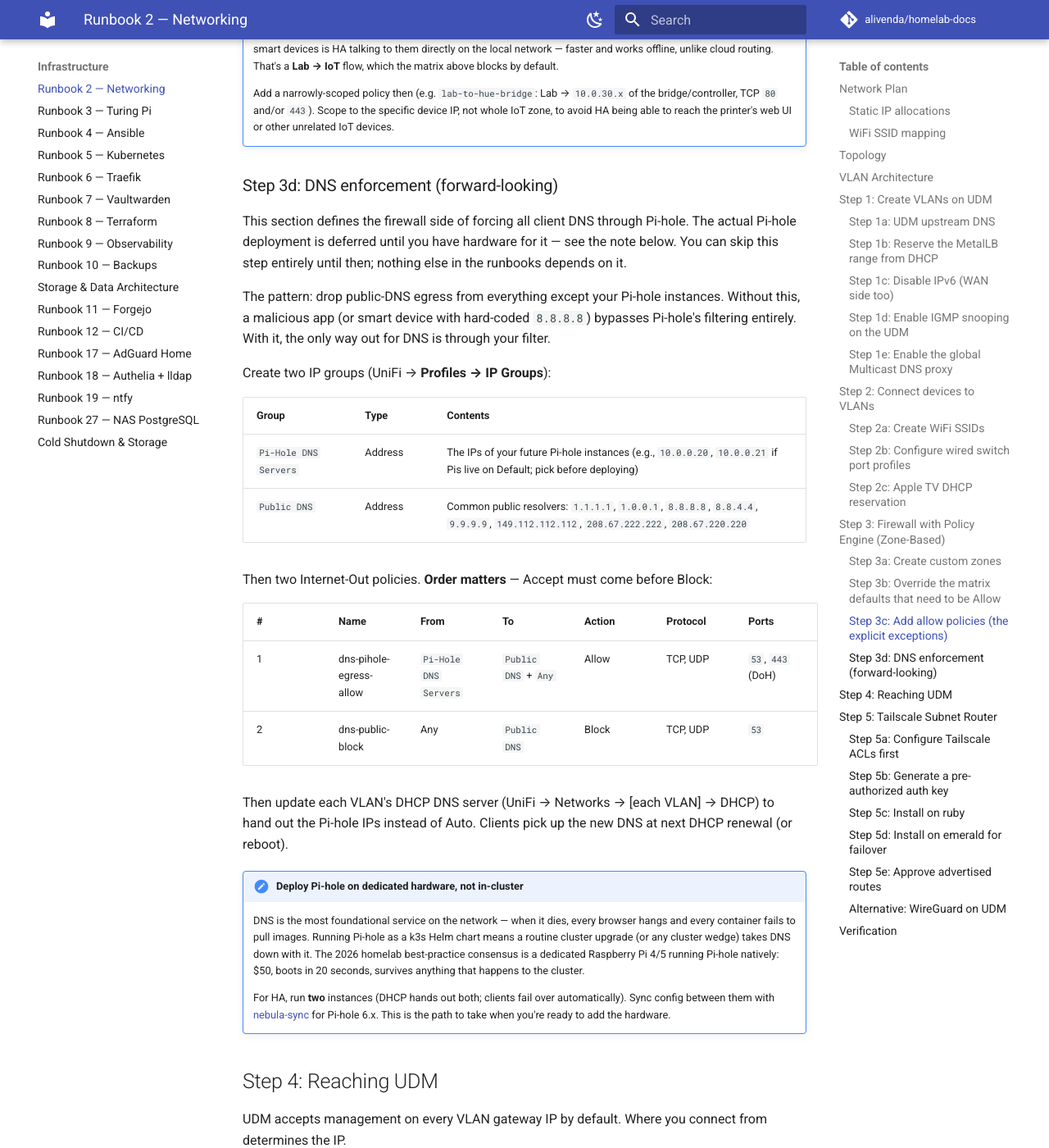
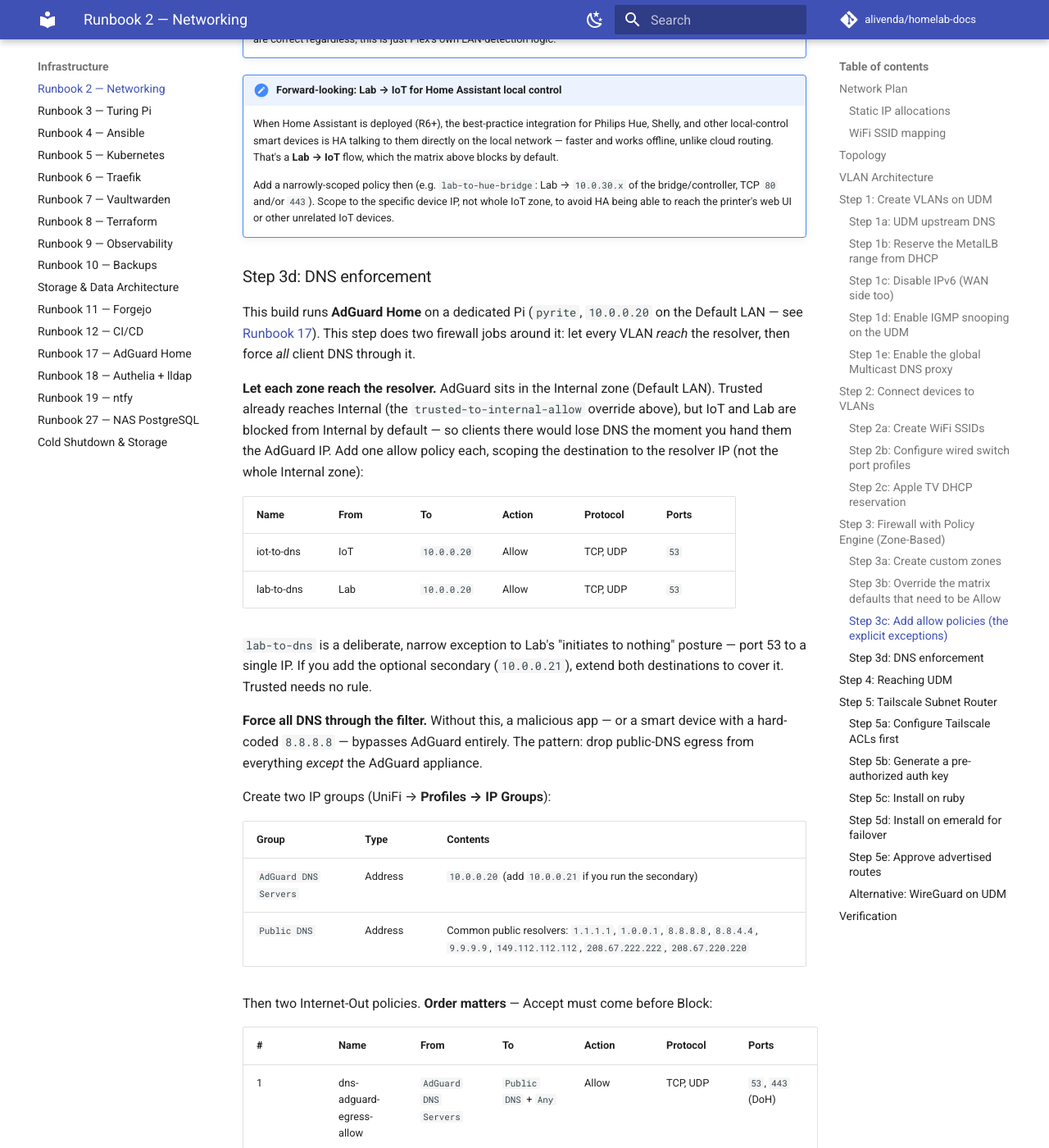
Before and after one commit to alivenda/homelab-docs, an MkDocs documentation site: the page built from docs/02-networking.md, in a window 1280 px wide and 1400 px high, scrolled down 11837 px. Shown: the whole window at 82% size. Built offline with MkDocs 1.6.1 and Material for MkDocs 9.7.7, drawn with Linux system fonts in a browser that asks for light colours; comment, search, counter and statistics services are not loaded; some of the changed text lies outside the part shown.

Commit message:
docs: rehome AdGuard to a dedicated Pi (pyrite) on the Default VLAN
Single-node baseline with optional second-node failover. Primary pyrite at 10.0.0.20 on the Default VLAN; optional secondary marcasite at 10.0.0.21. Replaces the placeholder 10.0.20.20/.21, which collided with slate on the Lab VLAN.

R2 Step 3d now reflects an actual AdGuard deployment (not a forward-looking Pi-hole): adds IoT/Lab reachability rules so clients reach the resolver on Default, plus public-DNS egress enforcement. index, prerequisites, and personal-cloud-stack updated to 1x dedicated Pi (Pi 3 B) instead of 2x Pi Zero 2 W.

````diff
--- a/docs/02-networking.md
+++ b/docs/02-networking.md
@@ -30,7 +30,7 @@ This table is the authoritative source for every later runbook (Terraform `unifi
 - IPv6: disabled on both WAN and LAN (see Step 1 note)
 - IGMP snooping: **on** (on the UDM's built-in switch, see Step 1d) — required for mDNS reflector to forward multicast cleanly across VLANs
 - Multicast DNS (mDNS): **global gateway reflector set to Auto** — the UDM retransmits common mDNS (AirPlay, Cast, HomeKit, Bonjour) across **all** VLANs; it is not a per-network toggle. Custom mode (whitelist services, scope to chosen VLANs) is the hardening option — see Step 1e
-- UDM upstream DNS: `1.1.1.1` (Cloudflare) — migrate to dedicated Pi-hole appliance later (see Step 3d)
+- UDM upstream DNS: `1.1.1.1` (Cloudflare). Client DNS is handed off to a dedicated AdGuard Home appliance (`pyrite`, `10.0.0.20`) — see Step 3d and [Runbook 17](17-adguard-home.md)
 - MetalLB pool: `10.0.20.200–.250` (reserved within Lab VLAN, outside DHCP)
 
 !!! note "Why NAS sits on Lab, not Trusted"
@@ -47,6 +47,8 @@ Within the static range of each VLAN. Cluster nodes get their static IP from `di
 |---|---|---|---|
 | UDM | default | `10.0.0.1` | UDM default |
 | UniFi AP | default | `10.0.0.3` | UDM DHCP reservation |
+| pyrite (AdGuard Home — DNS) | default | `10.0.0.20` | dietpi.txt static |
+| marcasite (AdGuard Home — DNS failover, optional) | default | `10.0.0.21` | dietpi.txt static |
 | Turing Pi 2 BMC | lab | `10.0.20.4` | UDM DHCP reservation |
 | ruby (k3s control plane, Tailscale subnet router) | lab | `10.0.20.10` | dietpi.txt static |
 | emerald (Tailscale subnet router failover) | lab | `10.0.20.11` | dietpi.txt static |
@@ -300,32 +302,41 @@ UniFi auto-generates a matching `(Return)` policy for every Allow rule (it's sta
 
     Add a narrowly-scoped policy then (e.g. `lab-to-hue-bridge`: Lab → `10.0.30.x` of the bridge/controller, TCP `80` and/or `443`). Scope to the specific device IP, not whole IoT zone, to avoid HA being able to reach the printer's web UI or other unrelated IoT devices.
 
-### Step 3d: DNS enforcement (forward-looking)
+### Step 3d: DNS enforcement
 
-This section defines the firewall side of forcing all client DNS through Pi-hole. The actual Pi-hole deployment is deferred until you have hardware for it — see the note below. You can skip this step entirely until then; nothing else in the runbooks depends on it.
+This build runs **AdGuard Home** on a dedicated Pi (`pyrite`, `10.0.0.20` on the Default LAN — see [Runbook 17](17-adguard-home.md)). This step does two firewall jobs around it: let every VLAN *reach* the resolver, then force *all* client DNS through it.
 
-The pattern: drop public-DNS egress from everything except your Pi-hole instances. Without this, a malicious app (or smart device with hard-coded `8.8.8.8`) bypasses Pi-hole's filtering entirely. With it, the only way out for DNS is through your filter.
+**Let each zone reach the resolver.** AdGuard sits in the Internal zone (Default LAN). Trusted already reaches Internal (the `trusted-to-internal-allow` override above), but IoT and Lab are blocked from Internal by default — so clients there would lose DNS the moment you hand them the AdGuard IP. Add one allow policy each, scoping the destination to the resolver IP (not the whole Internal zone):
+
+| Name | From | To | Action | Protocol | Ports |
+|---|---|---|---|---|---|
+| iot-to-dns | IoT | `10.0.0.20` | Allow | TCP, UDP | `53` |
+| lab-to-dns | Lab | `10.0.0.20` | Allow | TCP, UDP | `53` |
+
+`lab-to-dns` is a deliberate, narrow exception to Lab's "initiates to nothing" posture — port 53 to a single IP. If you add the optional secondary (`10.0.0.21`), extend both destinations to cover it. Trusted needs no rule.
+
+**Force all DNS through the filter.** Without this, a malicious app — or a smart device with a hard-coded `8.8.8.8` — bypasses AdGuard entirely. The pattern: drop public-DNS egress from everything *except* the AdGuard appliance.
 
 Create two IP groups (UniFi → **Profiles → IP Groups**):
 
 | Group | Type | Contents |
 |---|---|---|
-| `Pi-Hole DNS Servers` | Address | The IPs of your future Pi-hole instances (e.g., `10.0.0.20`, `10.0.0.21` if Pis live on Default; pick before deploying) |
+| `AdGuard DNS Servers` | Address | `10.0.0.20` (add `10.0.0.21` if you run the secondary) |
 | `Public DNS` | Address | Common public resolvers: `1.1.1.1`, `1.0.0.1`, `8.8.8.8`, `8.8.4.4`, `9.9.9.9`, `149.112.112.112`, `208.67.222.222`, `208.67.220.220` |
 
 Then two Internet-Out policies. **Order matters** — Accept must come before Block:
 
 | # | Name | From | To | Action | Protocol | Ports |
 |---|---|---|---|---|---|---|
-| 1 | dns-pihole-egress-allow | `Pi-Hole DNS Servers` | `Public DNS` + `Any` | Allow | TCP, UDP | `53`, `443` (DoH) |
+| 1 | dns-adguard-egress-allow | `AdGuard DNS Servers` | `Public DNS` + `Any` | Allow | TCP, UDP | `53`, `443` (DoH) |
 | 2 | dns-public-block | Any | `Public DNS` | Block | TCP, UDP | `53` |
 
-Then update each VLAN's DHCP DNS server (UniFi → Networks → [each VLAN] → DHCP) to hand out the Pi-hole IPs instead of Auto. Clients pick up the new DNS at next DHCP renewal (or reboot).
+Then update each VLAN's DHCP DNS server (UniFi → Networks → [each VLAN] → DHCP) to hand out the AdGuard IP instead of Auto. Clients pick up the new DNS at next DHCP renewal (or reboot).
 
-!!! note "Deploy Pi-hole on dedicated hardware, not in-cluster"
-    DNS is the most foundational service on the network — when it dies, every browser hangs and every container fails to pull images. Running Pi-hole as a k3s Helm chart means a routine cluster upgrade (or any cluster wedge) takes DNS down with it. The 2026 homelab best-practice consensus is a dedicated Raspberry Pi 4/5 running Pi-hole natively: $50, boots in 20 seconds, survives anything that happens to the cluster.
+!!! note "Run DNS on dedicated hardware, not in-cluster"
+    DNS is the most foundational service on the network — when it dies, every browser hangs and every container fails to pull images. Running it as a k3s Helm chart means a routine cluster upgrade (or any cluster wedge) takes DNS down with it. The best-practice consensus is a dedicated Raspberry Pi running the resolver natively: cheap, boots in seconds, survives anything that happens to the cluster.
 
-    For HA, run **two** instances (DHCP hands out both; clients fail over automatically). Sync config between them with [nebula-sync](https://github.com/lovelaze/nebula-sync) for Pi-hole 6.x. This is the path to take when you're ready to add the hardware.
+    For redundancy, run **two** (DHCP hands out both; clients fail over automatically) and sync config from the primary — see [Runbook 17](17-adguard-home.md).
 
 ## Step 4: Reaching UDM
 
@@ -481,7 +492,7 @@ Tailscale is easier (NAT traversal handled, no port forward needed). WireGuard o
 - [ ] From an IoT device: `curl http://<HA-IP>:8123` succeeds (iot-to-HA policy)
 - [ ] From the Apple TV: AirPlay handoff to Plex on the NAS works via Infuse and/or the Plex app (proves mDNS reflector + `iot-to-plex-tcp` + `iot-to-plex-udp` + IGMP snooping all wired up correctly, plus Plex Server's LAN Networks setting includes `10.0.30.0/24`)
 - [ ] From a phone on `home` SSID: AirPlay from Photos / Music finds Apple TV in the picker and casts successfully — proves mDNS reflector is working
-- [ ] *(after Pi-hole deploy)* From any client: `dig @8.8.8.8 example.com` times out (proves `dns-public-block` policy); `dig @<pi-hole-ip> example.com` succeeds
+- [ ] *(after AdGuard deploy)* From any client: `dig @8.8.8.8 example.com` times out (proves `dns-public-block` policy); `dig @10.0.0.20 example.com` succeeds
 - [ ] From a Trusted device with Tailscale connected via cellular: `ping 10.0.20.10` over Tailscale works
 - [ ] `tailscale status` on ruby AND emerald shows advertised routes accepted
 - [ ] Tailscale admin console: ACL file in place, only `autogroup:owner` has access to advertised subnets
--- a/docs/17-adguard-home.md
+++ b/docs/17-adguard-home.md
@@ -5,28 +5,33 @@ DNS-level ad blocking and privacy protection for every device on the network.
 | | |
 |---|---|
 | **Difficulty** | Beginner |
-| **Time Estimate** | 1–2 hours |
-| **Runs On** | 2× Raspberry Pi Zero 2 W (OS-level service — not k3s) |
-| **Depends On** | Runbook 2 (static IPs assigned on Lab VLAN) |
+| **Time Estimate** | 1 hour |
+| **Runs On** | 1× Raspberry Pi (OS-level service — not k3s). This build: a Pi 3 Model B (`pyrite`). |
+| **Depends On** | Runbook 2 (static IP on the Default VLAN) |
 
-AdGuard Home runs natively on two dedicated Pi Zero 2 W nodes rather than in the k3s cluster. DNS must stay up independently of cluster reboots and upgrades. Two units give automatic failover: the UDM advertises both IPs as DNS servers via DHCP so if one goes down clients fail over with no manual intervention.
+AdGuard Home runs natively on a dedicated Raspberry Pi rather than in the k3s cluster: DNS must stay up independently of cluster reboots and upgrades. **One Pi is enough** for a working setup. Adding a **second** Pi is an optional upgrade for automatic failover — the UDM advertises both IPs as DNS servers via DHCP, so if one goes down clients fail over with no manual intervention.
+
+This build runs a single node, `pyrite`, at `10.0.0.20` on the Default VLAN. The optional secondary is `marcasite` at `10.0.0.21`.
+
+!!! note "Why the Default VLAN, not Lab"
+    DNS is shared infrastructure, not a cluster service, so it lives on the Default LAN (the management plane) alongside the UDM — not on Lab, where the firewall posture is "initiates to nothing." Trusted devices already reach the Default LAN (the `trusted-to-internal-allow` policy from R2), so they get DNS with no extra rule; IoT and Lab need one small allow rule each — see [R2 Step 3d](02-networking.md#step-3d-dns-enforcement).
 
 This runbook covers:
 
-1. Installing AdGuard Home on both Pi Zeros
-2. Configuring the primary
-3. Syncing config to the secondary via adguardhome-sync
-4. Advertising both IPs as DNS servers from the UDM
+1. Installing AdGuard Home on the Pi
+2. Configuring upstreams and blocklists
+3. Advertising it as the DNS server from the UDM
+4. *(Optional)* Adding a second Pi for failover with config sync
 
 ## Prerequisites
 
-- Both Pi Zero 2 Ws provisioned with DietPi (64-bit ARM) and accessible via SSH.
-- Static IPs assigned on the Lab VLAN — this runbook uses `10.0.20.20` (primary) and `10.0.20.21` (secondary) as examples. Substitute your actual assignments from Runbook 2.
+- A Raspberry Pi provisioned with DietPi (64-bit ARM) and reachable via SSH. If your `dietpi.txt` included `AUTO_SETUP_INSTALL_SOFTWARE_ID=126` (see [Runbook 3](03-turing-pi.md) for the DietPi automation pattern), AdGuard Home is already installed — skip to Step 2.
+- Static IP `10.0.0.20` on the Default VLAN (set via `dietpi.txt` at first boot, per Runbook 2).
 - UDM admin access.
 
-## Step 1: Install AdGuard Home on Both Pi Zeros
+## Step 1: Install AdGuard Home
 
-Run the following on **both** nodes. The official automated installer detects ARM64 and downloads the correct binary. See the [official install docs](https://adguard-dns.io/kb/adguard-home/getting-started/) for reference.
+If DietPi-Software didn't already install it (ID 126), run the official installer — it detects ARM64 and downloads the correct binary. See the [official install docs](https://adguard-dns.io/kb/adguard-home/getting-started/) for reference.
 
 ```bash
 curl -s -S -L https://raw.githubusercontent.com/AdguardTeam/AdGuardHome/master/scripts/install.sh | sh -s -- -v
@@ -49,16 +54,16 @@ systemctl status AdGuardHome
 
 ## Step 2: Initial Setup Wizard
 
-Open `http://<pi-ip>:3000` from a browser on your local network and complete the wizard on **both nodes**:
+Open `http://10.0.0.20:3000` from a browser on your local network and complete the wizard:
 
 1. **Listen interfaces** — accept the default (all interfaces).
 2. **DNS listen port** — leave at 53.
-3. **Admin credentials** — create a strong username and password. Save both to Vaultwarden before proceeding. Use the same credentials on both nodes (adguardhome-sync requires it).
-4. Complete the wizard. AdGuard Home is now serving DNS on port 53 and its web UI on port 80.
+3. **Admin credentials** — create a strong username and password; save both to Vaultwarden. (If you plan to add a second node later, reuse these credentials there — adguardhome-sync requires matching logins.)
+4. Complete the wizard. AdGuard Home now serves DNS on port 53 and its web UI on port 80.
 
-## Step 3: Configure the Primary
+## Step 3: Configure Upstreams and Blocklists
 
-Log into the primary at `http://10.0.20.20` and apply the following settings.
+Log into `http://10.0.0.20` and apply the following.
 
 **Settings → DNS settings → Upstream DNS servers:**
 
@@ -81,20 +86,39 @@ Enable **Parallel requests** so both upstreams are queried simultaneously.
 - AdGuard DNS filter (built-in — enable it)
 - Add OISD Basic: `https://abp.oisd.nl/`
 
-The secondary will receive this config automatically in Step 4 — do not configure it manually.
+## Step 4: Point the UDM's DHCP at AdGuard
 
-## Step 4: Install adguardhome-sync on the Primary
+In the UniFi Network app, hand out the Pi's IP as the DNS server for each VLAN that should use AdGuard Home:
 
-[adguardhome-sync](https://github.com/bakito/adguardhome-sync) pushes configuration from the primary to the secondary on a schedule. Install it as a Docker container on the **primary Pi Zero**.
+1. Go to **Settings → Networks → [VLAN name] → DHCP → DNS Server**.
+2. Set **DNS Server 1** to `10.0.0.20`.
+3. Repeat for the Trusted, Lab, and IoT VLANs.
 
-First, install Docker on the primary if not already present:
+!!! warning "IoT and Lab need a firewall rule to reach it"
+    AdGuard sits on the Default LAN (Internal zone). Trusted reaches it already, but with the zone-based firewall the IoT and Lab zones are blocked from Internal by default — clients there will *silently* lose DNS unless you add the allow rules in [R2 Step 3d](02-networking.md#step-3d-dns-enforcement). Add those before flipping each VLAN's DNS over.
+
+Clients pick up AdGuard at the next DHCP renewal. Force a renewal on a test device (`sudo dhclient -r && sudo dhclient` on Linux, reconnect Wi-Fi on a phone) and verify queries appear in AdGuard's **Query Log**.
+
+## Optional: Add a Second Node for Failover
+
+A single Pi is a single point of failure for DNS. For automatic failover, add a second Pi (`marcasite`, `10.0.0.21`) and have the UDM hand out both. Config is kept in sync from the primary, so you only ever edit one.
+
+### Install and set up the secondary
+
+Repeat Step 1 and Step 2 on the second Pi at `10.0.0.21`, using the **same** admin username and password as the primary. Do **not** configure upstreams or blocklists on it — they'll be pushed from the primary in the next step.
+
+### Sync config with adguardhome-sync
+
+[adguardhome-sync](https://github.com/bakito/adguardhome-sync) pushes configuration from the primary to the secondary on a schedule. Run it as a Docker container on the **primary** (`pyrite`).
+
+Install Docker on the primary if not already present:
 
 ```bash
 apt update && apt install -y docker.io
 systemctl enable --now docker
 ```
 
-Create the config directory and write the config file. Create `/etc/adguardhome-sync/adguardhome-sync.yaml` with the following content (substitute your credentials and IPs):
+Create `/etc/adguardhome-sync/adguardhome-sync.yaml` (substitute your credentials):
 
 ```yaml
 origin:
@@ -103,7 +127,7 @@ origin:
   password: YOUR_PRIMARY_PASSWORD
 
 replicas:
-  - url: http://10.0.20.21:80
+  - url: http://10.0.0.21:80
     username: admin
     password: YOUR_SECONDARY_PASSWORD
 
@@ -127,44 +151,42 @@ Verify the first sync completed:
 docker logs adguardhome-sync
 ```
 
-You should see a successful push. Log into the secondary at `http://10.0.20.21` and confirm blocklists match the primary.
+You should see a successful push. Log into `http://10.0.0.21` and confirm blocklists match the primary.
 
-## Step 5: Configure UDM DHCP
+### Advertise both from the UDM
 
-In the UniFi Network app, advertise both Pi Zero IPs as DNS servers for each VLAN that should use AdGuard Home:
-
-1. Go to **Settings → Networks → [VLAN name] → DHCP → DNS Server**.
-2. Set **DNS Server 1** to `10.0.20.20` (primary).
-3. Set **DNS Server 2** to `10.0.20.21` (secondary).
-4. Repeat for your Trusted, Lab, and IoT VLANs.
-
-Clients will use AdGuard at the next DHCP renewal. Force a renewal on a test device (`sudo dhclient -r && sudo dhclient` on Linux, reconnect Wi-Fi on a phone) and verify queries appear in AdGuard's **Query Log**.
+Back in **Settings → Networks → [VLAN name] → DHCP → DNS Server**, set **DNS Server 2** to `10.0.0.21` on each VLAN (DNS Server 1 stays `10.0.0.20`). Clients now fail over automatically. Extend the IoT/Lab allow rules in [R2 Step 3d](02-networking.md#step-3d-dns-enforcement) to cover `10.0.0.21` as well.
 
 ## Ansible
 
-The Pi Zero 2 W nodes should be in your `homelab-ansible` inventory so their configuration is rebuild-durable. Add them to a `dns` host group with a role that covers:
+The Pi should be in your `homelab-ansible` inventory so its configuration is rebuild-durable. Add it to a `dns` host group with a role that covers:
 
 - AdGuard Home install and service enable
 - systemd-resolved disable
-- Docker install and adguardhome-sync container
+- *(secondary only)* Docker install and adguardhome-sync container
 
 ## Verification
 
-- [ ] AdGuard Home service running on both nodes:
+- [ ] AdGuard Home service running:
 
     ```bash
     systemctl status AdGuardHome
     ```
 
-- [ ] Primary web UI accessible at `http://10.0.20.20`.
-- [ ] Secondary web UI accessible at `http://10.0.20.21` — blocklists and filter rules match primary.
-- [ ] adguardhome-sync container running on primary with no errors in logs.
-- [ ] Test that a known ad domain is blocked from a network client:
+- [ ] Web UI accessible at `http://10.0.0.20`.
+- [ ] A known ad domain is blocked:
 
     ```bash
-    dig doubleclick.net @10.0.20.20
+    dig doubleclick.net @10.0.0.20
     # Expect: 0.0.0.0 in the answer section
     ```
 
-- [ ] UDM DHCP advertising both Pi Zero IPs as DNS on all VLANs.
+- [ ] UDM DHCP advertising `10.0.0.20` as DNS on every VLAN that should filter.
+- [ ] From a device on Trusted, IoT, and Lab: DNS resolves (proves the R2 Step 3d allow rules are in place).
 - [ ] Query log in AdGuard UI shows traffic from network devices.
+
+**If you added the second node:**
+
+- [ ] Secondary web UI at `http://10.0.0.21` — blocklists and filter rules match the primary.
+- [ ] adguardhome-sync container running on the primary with no errors in logs.
+- [ ] UDM DHCP advertising both `10.0.0.20` and `10.0.0.21`.
````
Also changed, not shown: other parts of docs/17-adguard-home.md (+1 -1 lines), docs/00-prerequisites.md (+1 -1 lines), docs/index.md (+2 -2 lines), docs/personal-cloud-stack.md (+9 -9 lines).
